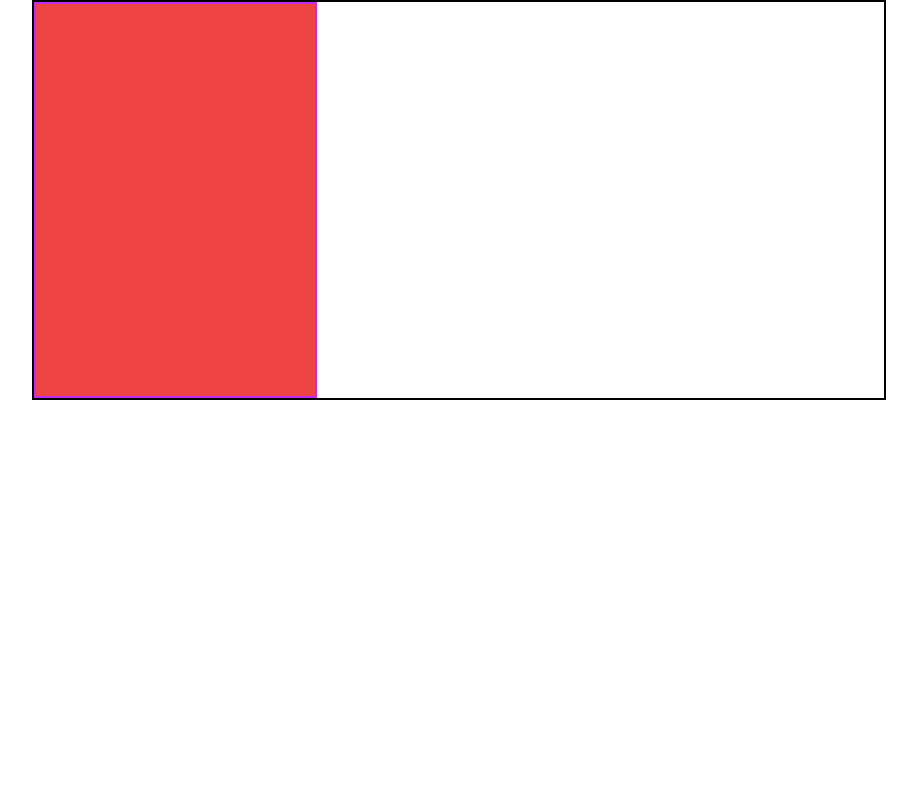
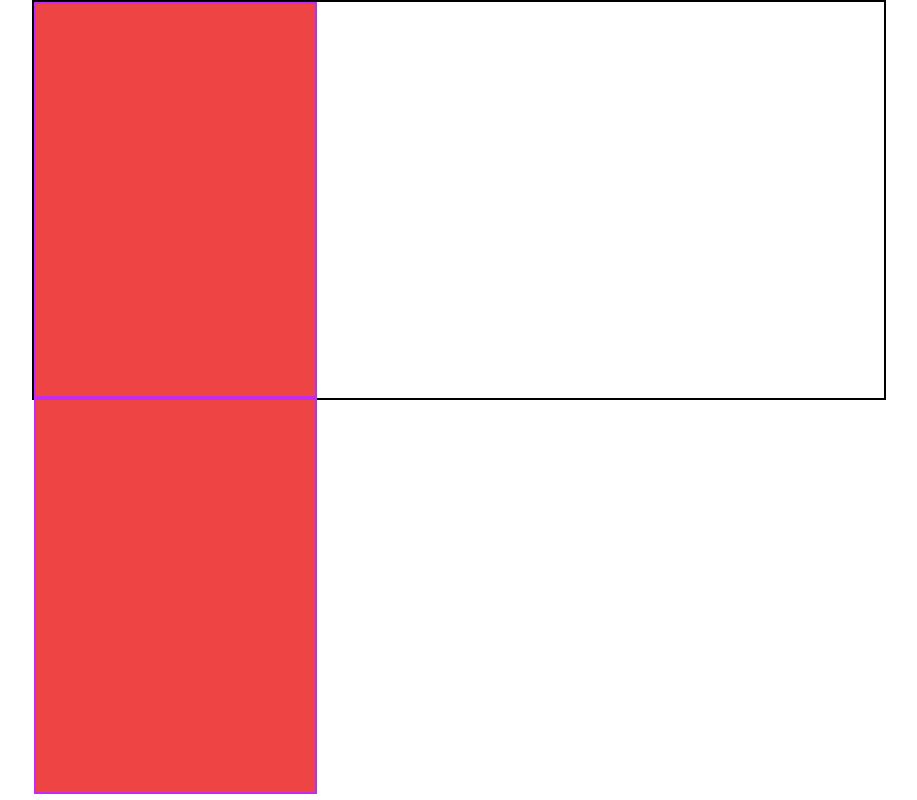
Before and after one commit to liucidity/gamer-gear, a Next.js app: page /landingTest in a window 1280 px wide. Shown: the whole page, without its empty margins (181-1098 px from the left). Built offline with nearby package versions, Linux system fonts and the light colour scheme; what prettier-plugin-tailwindcss would draw is missing.

Commit message:
feat: replicate animation without useState

```diff
--- a/components/HeroPanels.tsx
+++ b/components/HeroPanels.tsx
@@ -1,5 +1,5 @@
 import React, { useState } from "react";
-import { motion, AnimatePresence } from "framer-motion";
+import { motion, AnimatePresence, useAnimation } from "framer-motion";
 
 type Props = {};
 
@@ -14,9 +14,18 @@ const HeroPanels = ({}: Props) => {
     console.log(isHovered);
   };
 
+  const controls = useAnimation();
+  const mouseEnterControls = () => {
+    controls.start("hover");
+  };
+  const mouseLeaveControls = () => {
+    controls.start("initial");
+  };
+
   const bannerFM = {
     hover: {
       x: "-100%",
+
     },
     initial: {
       x: "0",
@@ -44,6 +53,24 @@ const HeroPanels = ({}: Props) => {
             <button onClick={() => console.log("click")}>click here</button>
           </motion.div>
         </motion.div>
+        <motion.div
+          className="flex h-full w-full overflow-hidden border-2 border-purple-main md:w-1/3"
+          onMouseEnter={mouseEnterControls}
+          onMouseLeave={mouseLeaveControls}
+        >
+          <motion.div
+            className="flex h-full w-full flex-shrink-0 bg-red-500"
+            variants={bannerFM}
+            animate={controls}
+          ></motion.div>
+          <motion.div
+            className="flex h-full w-full flex-shrink-0 bg-blue-500"
+            variants={bannerFM}
+            animate={controls}
+          >
+            <button onClick={() => console.log("click")}>click here</button>
+          </motion.div>
+        </motion.div>
       </header>
     </AnimatePresence>
   );
```
